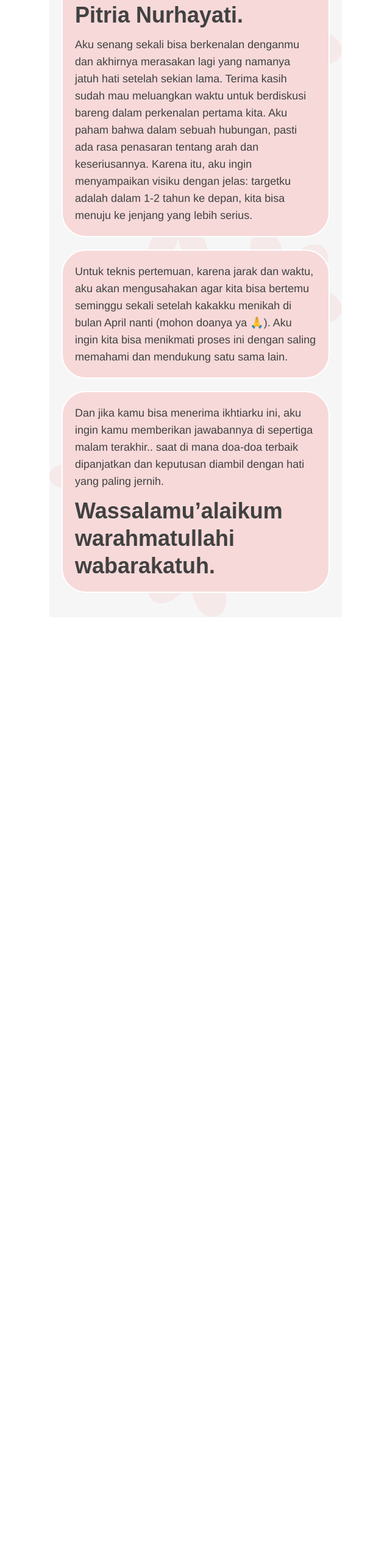
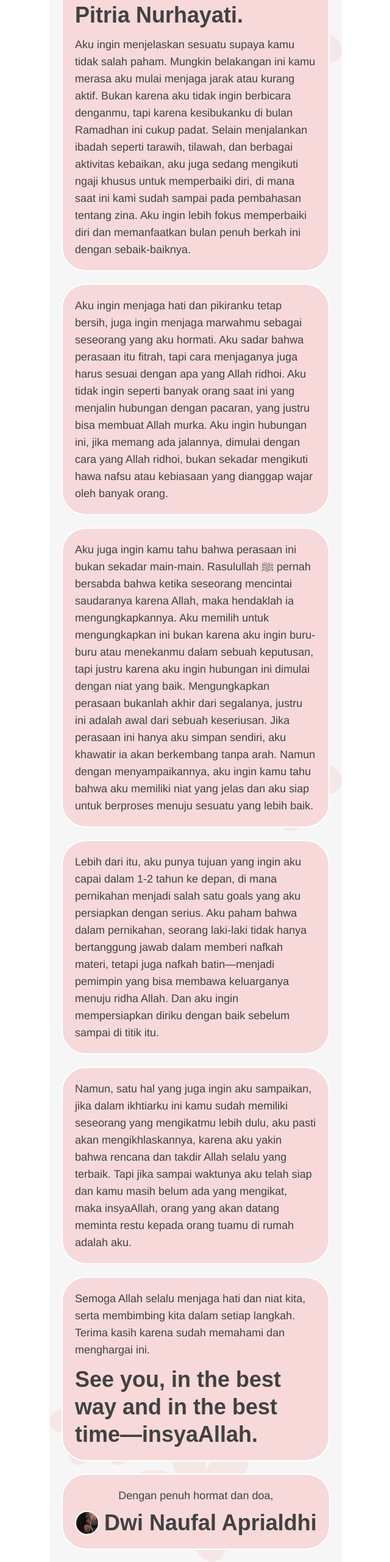
Before and after one commit to DwiNaufalAprialdhi/message_for_u, a Next.js app: page / in a window 1280 px wide. Shown: the part 185-2746 px from the top of the page at 61% size, without its empty margins (319-959 px from the left). Before the commit the page ends 1197 px from the top, so only its background shows below. Built offline with nearby package versions, Linux system fonts and the light colour scheme; a web font is replaced by a local one.

Commit message:
first commit

```diff
--- a/src/pages/index.tsx
+++ b/src/pages/index.tsx
@@ -83,30 +83,50 @@ export default function Index() {
               Assalamu’alaikum, Pitria Nurhayati.
             </h2>
             <p className='font-normal leading-normal md:text-lg text-base text-[#414141]'>
-              Aku senang sekali bisa berkenalan denganmu dan akhirnya merasakan lagi yang namanya jatuh hati setelah sekian lama. Terima kasih sudah mau meluangkan waktu untuk berdiskusi bareng dalam perkenalan pertama kita. Aku paham bahwa dalam sebuah hubungan, pasti ada rasa penasaran tentang arah dan keseriusannya. Karena itu, aku ingin menyampaikan visiku dengan jelas: targetku adalah dalam 1-2 tahun ke depan, kita bisa menuju ke jenjang yang lebih serius.
+              Aku ingin menjelaskan sesuatu supaya kamu tidak salah paham. Mungkin belakangan ini kamu merasa aku mulai menjaga jarak atau kurang aktif. Bukan karena aku tidak ingin berbicara denganmu, tapi karena kesibukanku di bulan Ramadhan ini cukup padat. Selain menjalankan ibadah seperti tarawih, tilawah, dan berbagai aktivitas kebaikan, aku juga sedang mengikuti ngaji khusus untuk memperbaiki diri, di mana saat ini kami sudah sampai pada pembahasan tentang zina. Aku ingin lebih fokus memperbaiki diri dan memanfaatkan bulan penuh berkah ini dengan sebaik-baiknya.
             </p>
           </div>
           <div className='w-full h-max rounded-[40px] bg-[#F7D9D9] flex flex-col p-5 border-2 border-white mb-5 relative z-[5]'>
             <p className='font-normal leading-normal md:text-lg text-base text-[#414141]'>
-              Untuk teknis pertemuan, karena jarak dan waktu, aku akan mengusahakan agar kita bisa bertemu seminggu sekali setelah kakakku menikah di bulan April nanti (mohon doanya ya 🙏). Aku ingin kita bisa menikmati proses ini dengan saling memahami dan mendukung satu sama lain.
+              Aku ingin menjaga hati dan pikiranku tetap bersih, juga ingin menjaga marwahmu sebagai seseorang yang aku hormati. Aku sadar bahwa perasaan itu fitrah, tapi cara menjaganya juga harus sesuai dengan apa yang Allah ridhoi. Aku tidak ingin seperti banyak orang saat ini yang menjalin hubungan dengan pacaran, yang justru bisa membuat Allah murka. Aku ingin hubungan ini, jika memang ada jalannya, dimulai dengan cara yang Allah ridhoi, bukan sekadar mengikuti hawa nafsu atau kebiasaan yang dianggap wajar oleh banyak orang.
+            </p>
+          </div>
+          <div className='w-full h-max rounded-[40px] bg-[#F7D9D9] flex flex-col p-5 border-2 border-white mb-5 relative z-[5]'>
+            <p className='font-normal leading-normal md:text-lg text-base text-[#414141]'>
+              Aku juga ingin kamu tahu bahwa perasaan ini bukan sekadar main-main. Rasulullah ﷺ pernah bersabda bahwa ketika seseorang mencintai saudaranya karena Allah, maka hendaklah ia mengungkapkannya. Aku memilih untuk mengungkapkan ini bukan karena aku ingin buru-buru atau menekanmu dalam sebuah keputusan, tapi justru karena aku ingin hubungan ini dimulai dengan niat yang baik. Mengungkapkan perasaan bukanlah akhir dari segalanya, justru ini adalah awal dari sebuah keseriusan. Jika perasaan ini hanya aku simpan sendiri, aku khawatir ia akan berkembang tanpa arah. Namun dengan menyampaikannya, aku ingin kamu tahu bahwa aku memiliki niat yang jelas dan aku siap untuk berproses menuju sesuatu yang lebih baik.
+            </p>
+          </div>
+          <div className='w-full h-max rounded-[40px] bg-[#F7D9D9] flex flex-col p-5 border-2 border-white mb-5 relative z-[5]'>
+            <p className='font-normal leading-normal md:text-lg text-base text-[#414141]'>
+              Lebih dari itu, aku punya tujuan yang ingin aku capai dalam 1-2 tahun ke depan, di mana pernikahan menjadi salah satu goals yang aku persiapkan dengan serius. Aku paham bahwa dalam pernikahan, seorang laki-laki tidak hanya bertanggung jawab dalam memberi nafkah materi, tetapi juga nafkah batin—menjadi pemimpin yang bisa membawa keluarganya menuju ridha Allah. Dan aku ingin mempersiapkan diriku dengan baik sebelum sampai di titik itu.
+            </p>
+          </div>
+          <div className='w-full h-max rounded-[40px] bg-[#F7D9D9] flex flex-col p-5 border-2 border-white mb-5 relative z-[5]'>
+            <p className='font-normal leading-normal md:text-lg text-base text-[#414141]'>
+              Namun, satu hal yang juga ingin aku sampaikan, jika dalam ikhtiarku ini kamu sudah memiliki seseorang yang mengikatmu lebih dulu, aku pasti akan mengikhlaskannya, karena aku yakin bahwa rencana dan takdir Allah selalu yang terbaik. Tapi jika sampai waktunya aku telah siap dan kamu masih belum ada yang mengikat, maka insyaAllah, orang yang akan datang meminta restu kepada orang tuamu di rumah adalah aku.
             </p>
           </div>
           <div className='w-full h-max rounded-[40px] bg-[#F7D9D9] flex flex-col p-5 border-2 border-white relative z-[5] mb-5'>
             <p className='font-normal leading-normal md:text-lg text-base text-[#414141]'>
-              Dan jika kamu bisa menerima ikhtiarku ini, aku ingin kamu memberikan jawabannya di sepertiga malam terakhir.. saat di mana doa-doa terbaik dipanjatkan dan keputusan diambil dengan hati yang paling jernih.
+              Semoga Allah selalu menjaga hati dan niat kita, serta membimbing kita dalam setiap langkah. Terima kasih karena sudah memahami dan menghargai ini.
             </p>
             <h2 className='font-semibold font-hacky md:text-[36px] text-[32px] text-[#414141] leading-tight mt-3'>
-              Wassalamu’alaikum warahmatullahi wabarakatuh.
+              See you, in the best way and in the best time—insyaAllah.
             </h2>
           </div>
-          {/* <div className='w-max mx-auto p-5 rounded-full flex items-center bg-[#F7D9D9] justify-center relative z-[5] gap-x-2 border-2 border-white'>
-            <div className='w-12 h-12 rounded-full overflow-hidden border-2 border-white'>
-              <Image src='/pay.jpg' width={48} height={48} alt='Pitria' className='w-full h-full overflow-hidden' />
+          <div className='w-max mx-auto p-5 rounded-[40px] flex flex-col items-center bg-[#F7D9D9] justify-center relative z-[5] gap-2 border-2 border-white'>
+            <p className='font-normal leading-normal md:text-lg text-base text-[#414141] text-center'>
+              Dengan penuh hormat dan doa,
+            </p>
+            <div className='flex items-center justify-center gap-2'>
+              <div className='w-10 h-10 rounded-full overflow-hidden border-2 border-white'>
+                <Image src='/pay.jpg' width={48} height={48} alt='Pitria' className='w-full h-full overflow-hidden' />
+              </div>
+              <h2 className='font-semibold font-hacky md:text-[36px] text-[26px] text-[#414141] leading-tight text-center'>
+                Dwi Naufal Aprialdhi
+              </h2>
             </div>
-            <h2 className='font-semibold font-hacky md:text-[36px] text-[32px] text-[#414141] leading-tight'>
-              Dwi Naufal Aprialdhi
-            </h2>
-          </div> */}
+          </div>
         </div>
       </main>
     </>
```
